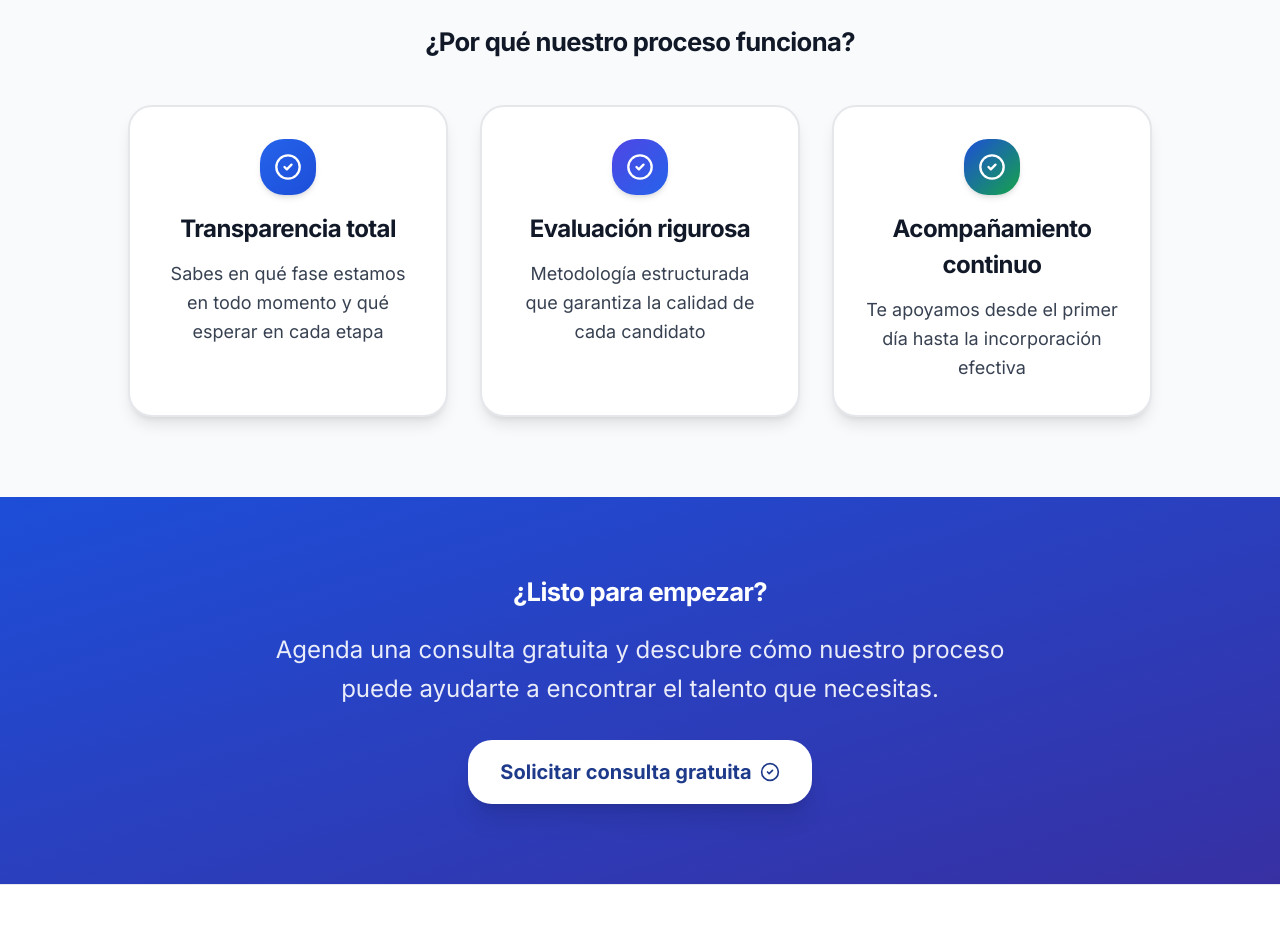
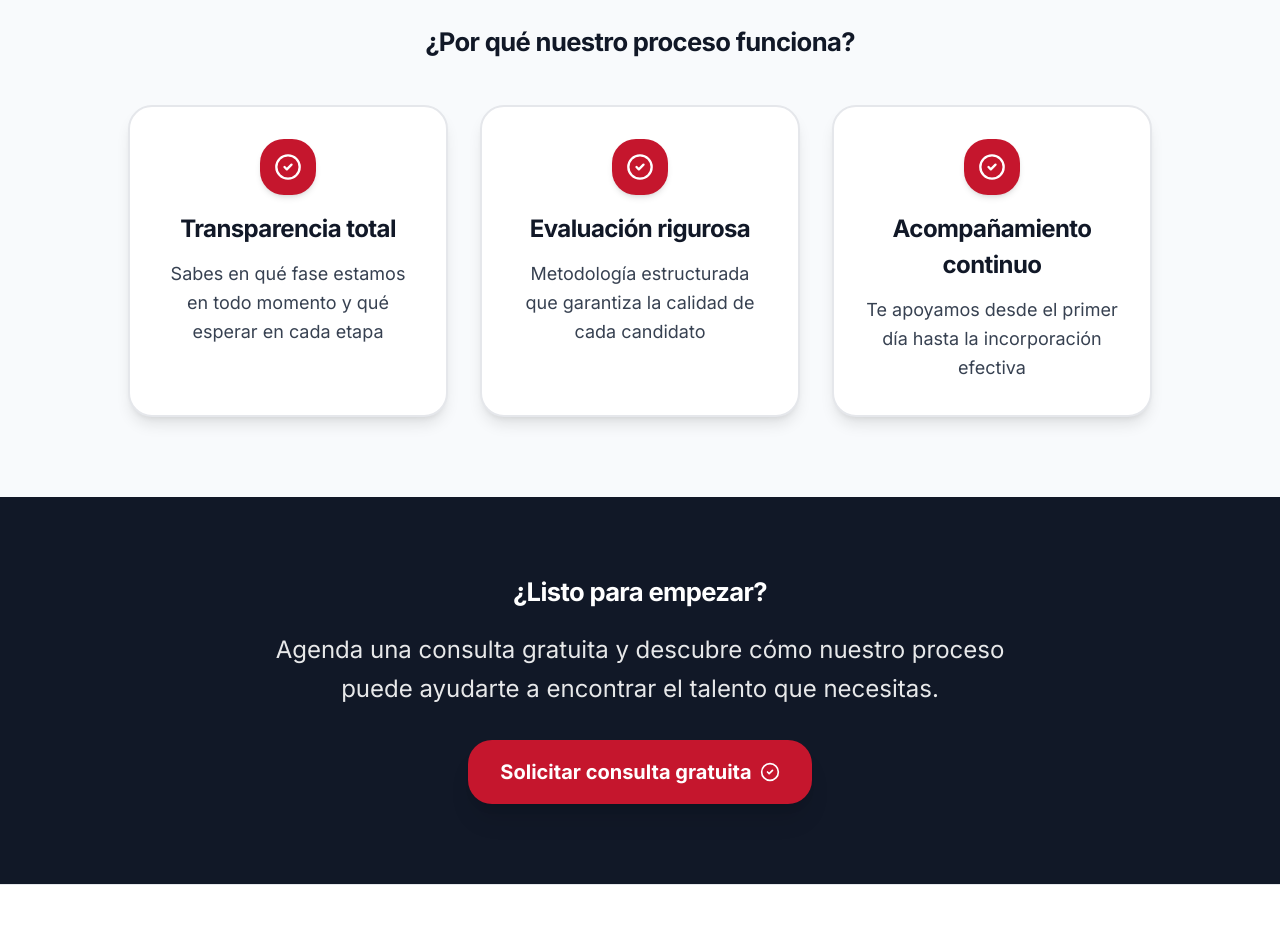
Before and after one commit to juanracivantos-boop/ibertalento-web, a Next.js app: page /proceso in a window 1280 px wide. Shown: the part 1480-2432 px from the top of the page. Built offline with nearby package versions, Linux system fonts and the light colour scheme.

Commit message:
Adapt process page to corporate color palette: red, gray, white, black

```diff
--- a/src/app/proceso/page.tsx
+++ b/src/app/proceso/page.tsx
@@ -32,38 +32,38 @@ export default function ProcesoPage() {
 
       {/* Benefits section */}
       <section className="py-16 md:py-20 bg-neutral-50">
-        <div className="container-custom">
+        <div className="mx-auto w-full max-w-7xl px-4 sm:px-6 lg:px-8">
           <div className="max-w-3xl mx-auto text-center mb-12">
-            <h2 className="mb-6 text-gray-900">¿Por qué nuestro proceso funciona?</h2>
+            <h2 className="mb-6 text-neutral-900">¿Por qué nuestro proceso funciona?</h2>
           </div>
 
           <div className="grid md:grid-cols-3 gap-8 max-w-5xl mx-auto">
-            <div className="bg-white rounded-xl p-8 shadow-lg border-2 border-gray-200 hover:border-blue-500 transition-all text-center">
-              <div className="inline-flex h-14 w-14 items-center justify-center rounded-xl bg-gradient-to-br from-blue-600 to-blue-700 mb-4 shadow-md">
+            <div className="bg-white rounded-xl p-8 shadow-lg border-2 border-neutral-200 hover:border-brand-red transition-all text-center">
+              <div className="inline-flex h-14 w-14 items-center justify-center rounded-xl bg-brand-red mb-4 shadow-md">
                 <CheckCircle2 className="h-7 w-7 text-white" aria-hidden="true" />
               </div>
-              <h3 className="text-xl font-bold mb-3 text-gray-900">Transparencia total</h3>
-              <p className="text-base text-gray-700 leading-relaxed">
+              <h3 className="text-xl font-bold mb-3 text-neutral-900">Transparencia total</h3>
+              <p className="text-base text-neutral-700 leading-relaxed">
                 Sabes en qué fase estamos en todo momento y qué esperar en cada etapa
               </p>
             </div>
 
-            <div className="bg-white rounded-xl p-8 shadow-lg border-2 border-gray-200 hover:border-blue-500 transition-all text-center">
-              <div className="inline-flex h-14 w-14 items-center justify-center rounded-xl bg-gradient-to-br from-indigo-600 to-blue-600 mb-4 shadow-md">
+            <div className="bg-white rounded-xl p-8 shadow-lg border-2 border-neutral-200 hover:border-brand-red transition-all text-center">
+              <div className="inline-flex h-14 w-14 items-center justify-center rounded-xl bg-brand-red mb-4 shadow-md">
                 <CheckCircle2 className="h-7 w-7 text-white" aria-hidden="true" />
               </div>
-              <h3 className="text-xl font-bold mb-3 text-gray-900">Evaluación rigurosa</h3>
-              <p className="text-base text-gray-700 leading-relaxed">
+              <h3 className="text-xl font-bold mb-3 text-neutral-900">Evaluación rigurosa</h3>
+              <p className="text-base text-neutral-700 leading-relaxed">
                 Metodología estructurada que garantiza la calidad de cada candidato
               </p>
             </div>
 
-            <div className="bg-white rounded-xl p-8 shadow-lg border-2 border-gray-200 hover:border-blue-500 transition-all text-center">
-              <div className="inline-flex h-14 w-14 items-center justify-center rounded-xl bg-gradient-to-br from-blue-700 to-green-600 mb-4 shadow-md">
+            <div className="bg-white rounded-xl p-8 shadow-lg border-2 border-neutral-200 hover:border-brand-red transition-all text-center">
+              <div className="inline-flex h-14 w-14 items-center justify-center rounded-xl bg-brand-red mb-4 shadow-md">
                 <CheckCircle2 className="h-7 w-7 text-white" aria-hidden="true" />
               </div>
-              <h3 className="text-xl font-bold mb-3 text-gray-900">Acompañamiento continuo</h3>
-              <p className="text-base text-gray-700 leading-relaxed">
+              <h3 className="text-xl font-bold mb-3 text-neutral-900">Acompañamiento continuo</h3>
+              <p className="text-base text-neutral-700 leading-relaxed">
                 Te apoyamos desde el primer día hasta la incorporación efectiva
               </p>
             </div>
@@ -72,15 +72,15 @@ export default function ProcesoPage() {
       </section>
 
       {/* CTA con mejor contraste */}
-      <section className="py-20 bg-gradient-to-br from-blue-700 to-indigo-800 text-white">
-        <div className="container-custom">
+      <section className="py-20 bg-neutral-900 text-white">
+        <div className="mx-auto w-full max-w-7xl px-4 sm:px-6 lg:px-8">
           <div className="max-w-3xl mx-auto text-center">
             <h2 className="mb-6 text-white">¿Listo para empezar?</h2>
             <p className="text-xl text-white/90 mb-8 leading-relaxed">
               Agenda una consulta gratuita y descubre cómo nuestro proceso puede
               ayudarte a encontrar el talento que necesitas.
             </p>
-            <Link href="/contacto" className="inline-flex items-center justify-center gap-2 px-8 py-4 rounded-xl font-bold text-blue-900 text-lg bg-white hover:bg-gray-100 shadow-xl hover:shadow-2xl transition-all duration-200">
+            <Link href="/contacto" className="inline-flex items-center justify-center gap-2 px-8 py-4 rounded-xl font-bold text-white text-lg bg-brand-red hover:bg-brand-red-600 shadow-xl hover:shadow-2xl transition-all duration-200">
               Solicitar consulta gratuita
               <CheckCircle2 className="h-5 w-5" />
             </Link>
```
